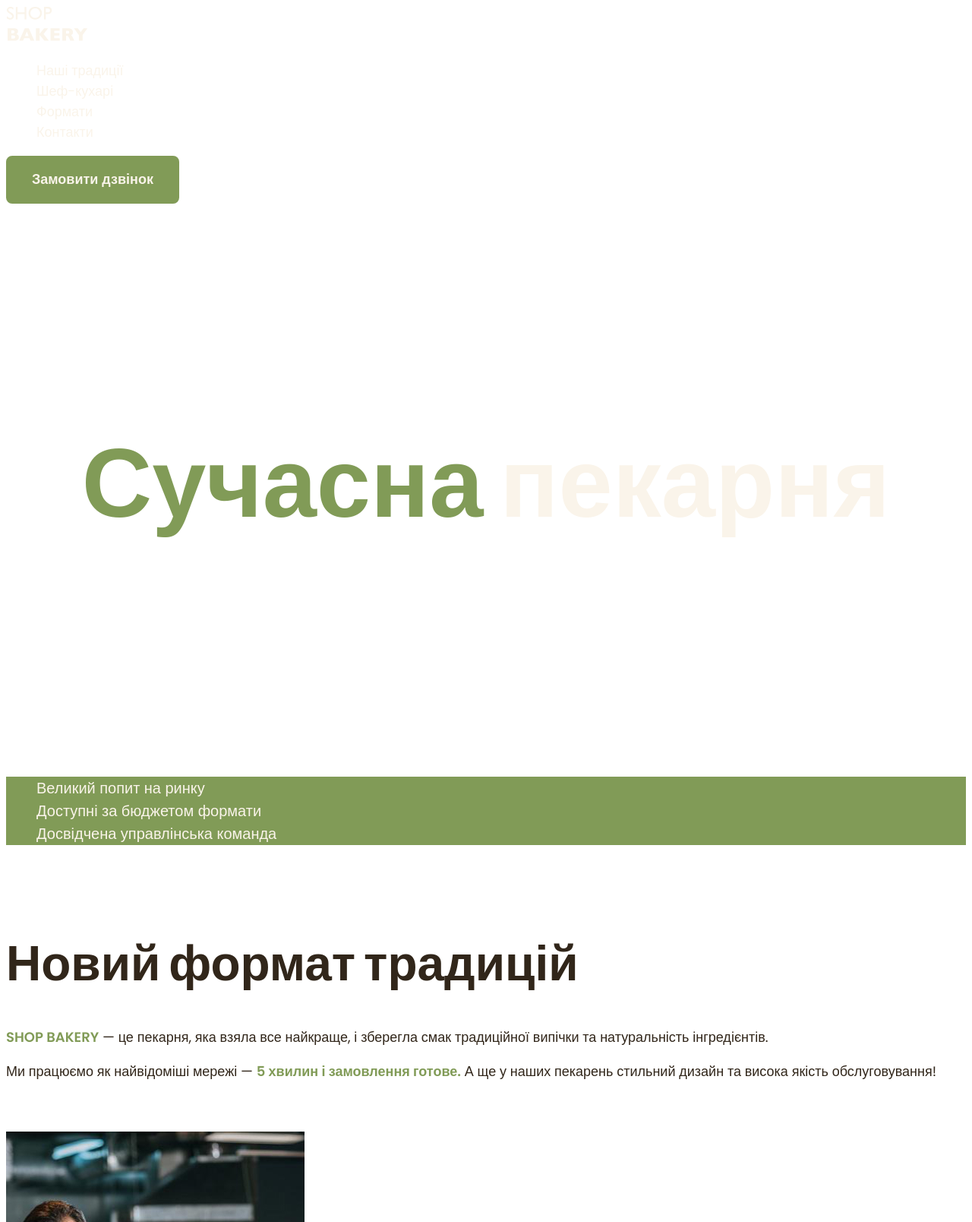
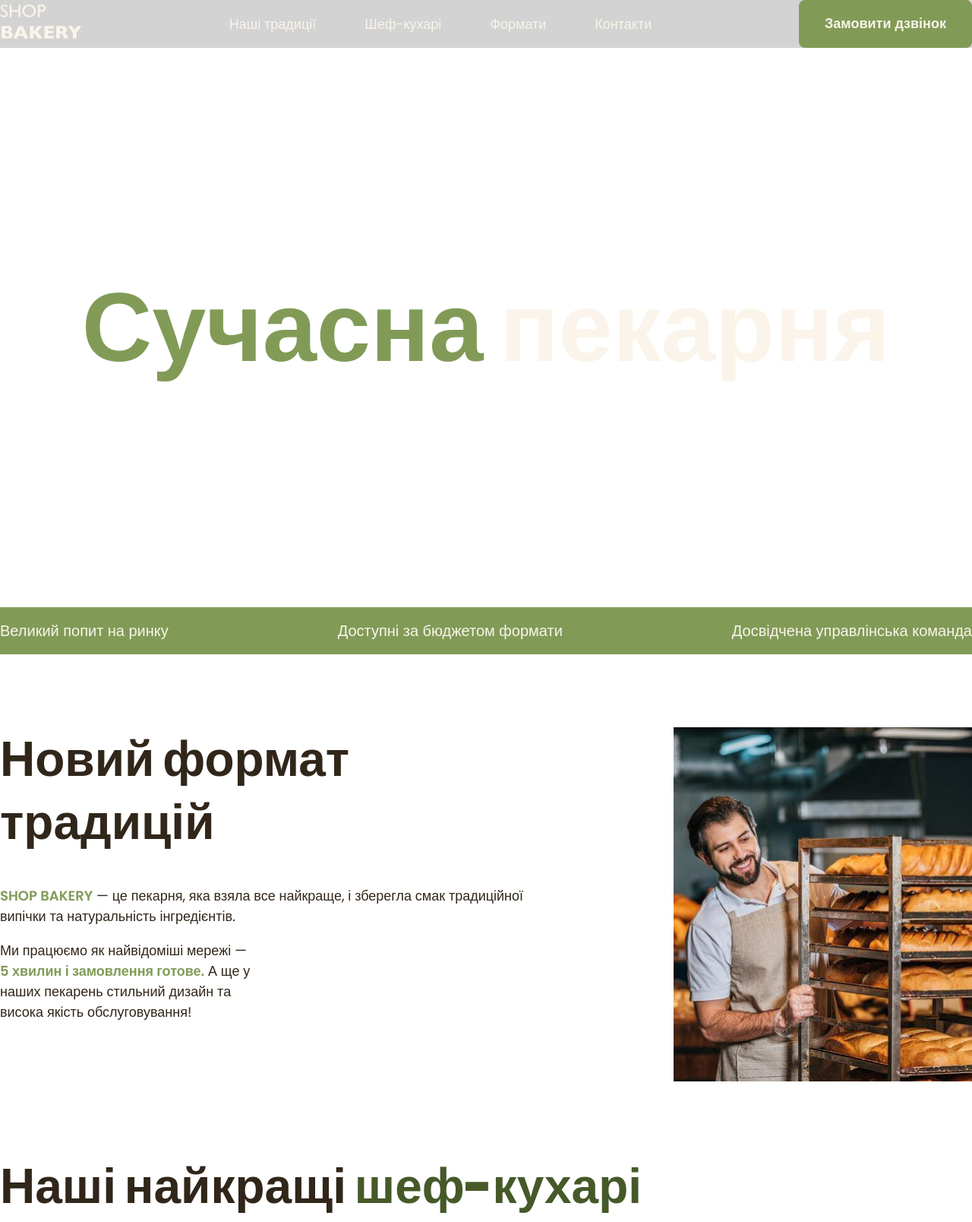
Before and after one commit to Leon31/shop-bakery, a plain HTML site: page index.html in a window 1280 px wide. Shown: the top 1608 px of the page at 76% size. Drawn offline with Linux system fonts and the light colour scheme.

Commit message:
Add flexbox in structure

```diff
--- a/css/styles.css
+++ b/css/styles.css
@@ -43,6 +43,9 @@
 }
 
 body {
+    margin: 0;
+    padding: 0;
+
     color: var(--color-primary-dark);
     font-family: "Poppins", sans-serif;
     font-size: 18px;
@@ -60,6 +63,8 @@ address {
 
 ul {
     list-style-type: none;
+    margin: 0;
+    padding: 0;
 }
 
 .brand {
@@ -106,7 +111,6 @@ ul {
 
 .nav-link:hover {
     color: var(--color-brand-light);
-    font-weight: 600;
 }
 
 /* BUTTON */
@@ -125,6 +129,33 @@ ul {
 .order-call-btn:hover {
     background-color: transparent;
     color: #465929;
+}
+
+/* HEADER SECTION */
+
+.header {
+    background-color: lightgray;
+}
+
+.header-container {
+    display: flex;
+    align-items: center;
+    gap: 40px;
+}
+
+.header-nav {
+    flex-grow: 1;
+
+    display: flex;
+    align-items: center;
+    gap: 40px;
+}
+
+.header-menu {
+    display: flex;
+    justify-content: center;
+    gap: 64px;
+    flex-grow: 1;
 }
 
 /* HERO SECTION */
@@ -146,12 +177,14 @@ ul {
 
 /* ADVANTAGES SECTION */
 .advantages-section {
-    padding: 0;
+    padding: 16px 0;
+    background-color: var(--color-brand-light);
 }
 
 .advantages-list {
-    background-color: var(--color-brand-light);
-    color: var(--color-primary-light);
+    display: flex;
+    justify-content: space-between;
+    gap: 40px;
 }
 
 .section-title .accent {
@@ -161,6 +194,7 @@ ul {
 .advantages-item {
     font-size: 20px;
     font-weight: 300;
+    color: var(--color-primary-light);
 }
 
 /* TRADITIONS SECTION*/
@@ -172,8 +206,22 @@ ul {
     padding-top: 96px;
 }
 
-#traditions-section .brand {
+.traditions-flex-container {
+    display: flex;
+    justify-content: space-between;
+    gap: 40px;
+}
+
+.traditions-content-container {
+    max-width: 710px;
+}
+
+.traditions-text .brand{
     font-weight: 600;
+}
+
+.traditions-text.limited {
+    max-width: 340px;
 }
 
 /* CHEFS SECTION */
@@ -190,6 +238,24 @@ ul {
 /* FORMATS SECTION */
 .formats-title {
     margin-bottom: 80px;
+}
+
+.formats-list {
+    display: flex;
+    flex-wrap: wrap;
+    gap: 20px;
+}
+
+.format-item {
+    flex-basis: calc((100% - 40px) / 3);
+}
+
+.format-card {
+    padding: 24px;
+
+    border: 1px solid darkgray;
+    background-color: lightgray;
+    border-radius: 16px;
 }
 
 .formats-article-title {
--- a/index.html
+++ b/index.html
@@ -7,13 +7,14 @@
 <link rel="stylesheet" href="./css/styles.css">
 </head>
 <body>
-   <header>
+   <header class="header">
         <div class="container">
-            <nav>
+            <div class="header-container">
+                <nav class="header-nav">
                     <a href="/">
                         <img src="./images/logo.svg" alt="Logo shop bakery">
                     </a>
-                <ul>
+                    <ul class="header-menu">
                         <li><a class="nav-link" href="#traditions-section">Наші традиції</a></li>
                         <li><a class="nav-link" href="#chefs-section">Шеф-кухарі</a></li>
                         <li><a class="nav-link" href="#formats-section">Формати</a></li>
@@ -21,6 +22,7 @@
                     </ul>
                  </nav>
                 <button class="order-call-btn" type="button"> Замовити дзвінок </button>
+            </div>
         </div>
 
    </header>
@@ -43,16 +45,20 @@
         </section>
         <section class="section traditions-section" id="traditions-section">
             <div class="container">
+                <div class="traditions-flex-container">
+                    <div class="traditions-content-container">
                         <h2 class="traditions-title section-title">Новий формат традицій</h2>
-                <p>
+                        <p class="traditions-text">
                             <span class="brand uppercase">shop bakery</span> — це пекарня, яка взяла все найкраще, і зберегла смак традиційної
                             випічки та натуральність інгредієнтів.
                         </p>
-                <p>
+                        <p class="traditions-text limited">
                             Ми працюємо як найвідоміші мережі — <span class="brand">5 хвилин і замовлення готове.</span> А ще у наших пекарень
                             стильний дизайн та висока якість обслуговування!
                         </p>
-                <img src="./images/baker-man.jpg" alt="Чоловік пекар з усмішкою дивиться на батон
+                    </div>
+                    <img src="./images/baker-man.jpg" alt="Чоловік пекар з усмішкою дивиться на батон">
+                </div>
             </div>
         </section>
         <section class="section" id="chefs-section">
@@ -79,9 +85,9 @@
         <section class="section" id="formats-section">
             <div class="container">
                 <h2 class="formats-title section-title">Формати</h2>
-                <ul>
-                                <li>
-                                    <article>
+                <ul class="formats-list">
+                                <li class="format-item">
+                                    <article class="format-card">
                                         <h3 lang="en" class="formats-article-title"> Walrus </h3>
                                         <div class="formats-atricle-text">
                                             <p>Площа: до 120 м2</p>
@@ -91,8 +97,8 @@
                                         </div>
                                     </article>
                                 </li>
-                                <li>
-                                    <article>
+                                <li class="format-item">
+                                    <article class="format-card">
                                         <h3 lang="en" class="formats-article-title"> Horseshoe </h3>
                                         <div class="formats-atricle-text">
                                             <p>Площа: до 25 м2</p>
@@ -102,8 +108,8 @@
                                         </div>
                                     </article>
                                 </li>
-                                <li>
-                                    <article>
+                                <li class="format-item">
+                                    <article class="format-card">
                                         <h3 lang="en" class="formats-article-title"> Handlebar </h3>
                                         <div class="formats-atricle-text">
                                             <p>Площа: до 15 м2</p>
```
Lines whose indentation alone changed are shown as unchanged.
